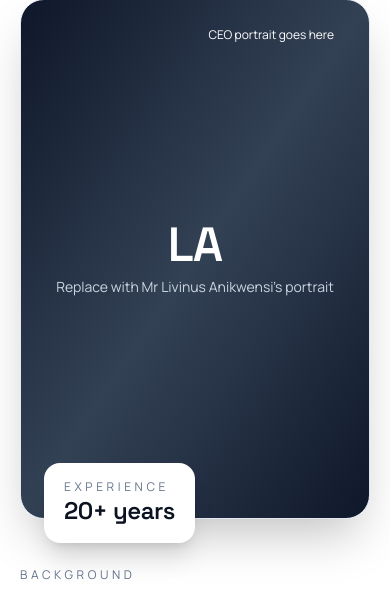
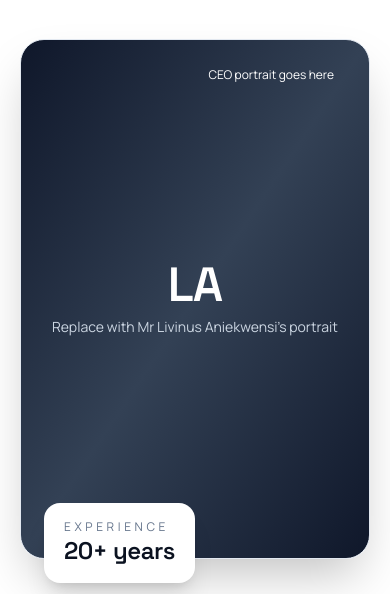
Before and after one commit to ikennaDANIEL004/ND, a Django app: page /about/ in a window 390 px wide. Shown: the part 483-1077 px from the top of the page. Run offline with Django 5.2, Linux system fonts and the light colour scheme; some libraries are stand-ins or nearby versions.

Commit message:
more commit

```diff
--- a/uncle_shop/shop/templates/shop/about.html
+++ b/uncle_shop/shop/templates/shop/about.html
@@ -8,7 +8,7 @@
   <div class="absolute inset-0 bg-gradient-to-br from-slate-950/95 via-slate-900/85 to-slate-950/90"></div>
   <div class="container-custom relative z-10 py-20 text-white">
     <p class="text-xs uppercase tracking-[0.3em] text-slate-300">CEO profile</p>
-    <h1 class="mt-4 text-4xl md:text-6xl font-display font-semibold">Mr Livinus Anikwensi</h1>
+    <h1 class="mt-4 text-4xl md:text-6xl font-display font-semibold">Mr Livinus Aniekwensi</h1>
     <p class="mt-4 text-lg text-slate-200 max-w-2xl">Chief Executive Officer of Cause of Our Joy Builders, with more than 20 years of proven experience in sales and marketing.</p>
   </div>
 </section>
@@ -20,7 +20,7 @@
         <div class="rounded-3xl overflow-hidden border border-slate-200 shadow-2xl bg-gradient-to-br from-slate-900 via-slate-700 to-slate-900 flex items-center justify-center h-[520px]">
           <div class="text-center text-white">
             <div class="text-5xl font-display font-semibold">LA</div>
-            <p class="mt-2 text-sm text-slate-300">Replace with Mr Livinus Anikwensi's portrait</p>
+            <p class="mt-2 text-sm text-slate-300">Replace with Mr Livinus Aniekwensi's portrait</p>
           </div>
         </div>
         <div class="absolute -bottom-6 left-6 bg-white rounded-2xl px-5 py-4 shadow-xl">
```
